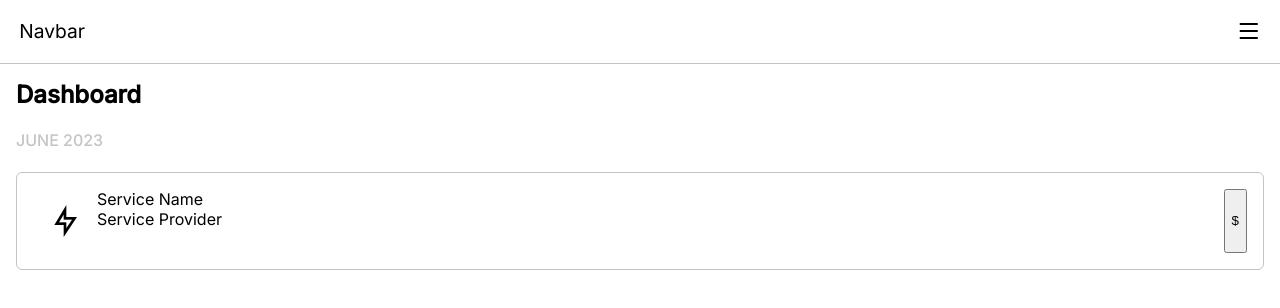
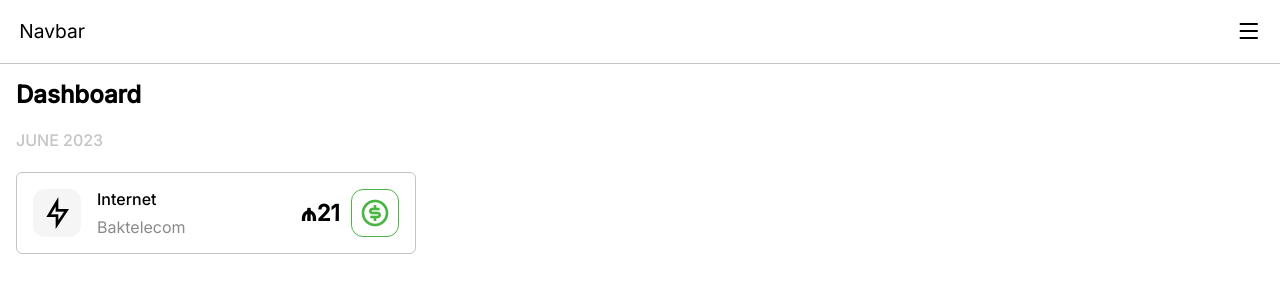
Before and after one commit to Lexeor/pay-vault, a React (Create React App) app: page /dashboard in a window 1280 px wide. Shown: the top 308 px of the page. Built offline with nearby package versions, Linux system fonts and the light colour scheme.

Commit message:
card design implementation

```diff
--- a/src/components/Card.tsx
+++ b/src/components/Card.tsx
@@ -1,13 +1,27 @@
 import { useState } from "react";
 
-type CardProps = {};
+type CardProps = {
+  type: string;
+  provider: string;
+  cost: number;
+  currency: string;
+  isPayed: boolean;
+  payFunc?: () => void;
+};
 
-const Card = (props: CardProps) => {
+const Card = ({ type, provider, cost, currency, isPayed }: CardProps) => {
   const [isOpened, setIsOpened] = useState(false);
 
   const handleOpen = () => {
     setIsOpened((prev) => !prev);
   };
+
+  const btnClass = !isPayed ? "card-btn-pay" : "card-btn-pay payed";
+  const btnIcon = !isPayed ? (
+    <i className="ri-check-line"></i>
+  ) : (
+    <i className="ri-money-dollar-circle-line"></i>
+  );
 
   return (
     <div className="card" onClick={handleOpen}>
@@ -16,10 +30,14 @@ const Card = (props: CardProps) => {
           <i className="ri-flashlight-line icon"></i>
         </div>
         <div className="card-header">
-          <p>Service Name</p>
-          <p>Service Provider</p>
+          <span className="card-service-text">{type}</span>
+          <span className="card-provider-text">{provider}</span>
         </div>
-        <button>$</button>
+        <div className="card-cost">
+          {currency}
+          {cost}
+        </div>
+        <button className={btnClass}>{btnIcon}</button>
       </div>
       {isOpened && <div className="card-details">Details</div>}
     </div>
--- a/src/components/Dashboard.tsx
+++ b/src/components/Dashboard.tsx
@@ -8,7 +8,13 @@ function Dashboard({}: Props) {
     <div className="content">
       <h1>Dashboard</h1>
       <h4>June 2023</h4>
-      <Card />
+      <Card
+        type={"Internet"}
+        provider={"Baktelecom"}
+        cost={21}
+        isPayed={true}
+        currency={"₼"}
+      />
     </div>
   );
 }
--- a/src/styles/_cards.scss
+++ b/src/styles/_cards.scss
@@ -9,6 +9,10 @@
 }
 
 .card-header {
+  display: flex;
+  flex-direction: column;
+  justify-content: space-between;
+  margin: 0 1em;
   flex-grow: 1;
 
   p {
@@ -21,14 +25,59 @@
   flex-direction: row;
 
   .card-icon {
-    width: 64px;
-    height: 64px;
+    width: 48px;
+    height: 48px;
     display: flex;
     justify-content: center;
     align-items: center;
+    background-color: $color-light-gray;
+    border: 0;
+    border-radius: 12px;
   }
 
   .icon {
     font-size: 2em;
   }
 }
+
+.card-service-text {
+  font-weight: 500;
+}
+
+.card-provider-text {
+  color: $color-text-secondary;
+}
+
+.card-btn-pay {
+  display: flex;
+  justify-content: center;
+  align-items: center;
+  border: 0;
+  background-color: $color-primary;
+  border-radius: 12px;
+  width: 48px;
+  height: 48px;
+  color: white;
+  font-size: 2em;
+
+  &.payed {
+    background-color: white;
+    border: 1px solid $color-success;
+    color: $color-success;
+  }
+}
+
+.card-cost {
+  display: flex;
+  justify-content: center;
+  align-items: center;
+  margin: 0 0.5em;
+  font-weight: bold;
+  font-size: 1.4em;
+}
+
+@media screen and (min-width: 600px) {
+  .card {
+    max-width: 400px;
+  }
+}
--- a/src/styles/_variables.scss
+++ b/src/styles/_variables.scss
@@ -6,3 +6,7 @@ $color-separator: #c4c4c4;
 $color-action: #2f69fe;
 $color-action-light: #4479ff;
 $color-action-dark: #285ad8;
+
+$color-text-secondary: #8a8a8a;
+$color-light-gray: #f5f5f5;
+$color-success: #4bb543;
--- a/src/styles/main.css
+++ b/src/styles/main.css
@@ -140,6 +140,10 @@ form {
 }
 
 .card-header {
+  display: flex;
+  flex-direction: column;
+  justify-content: space-between;
+  margin: 0 1em;
   flex-grow: 1;
 }
 .card-header p {
@@ -151,16 +155,59 @@ form {
   flex-direction: row;
 }
 .card-body .card-icon {
-  width: 64px;
-  height: 64px;
+  width: 48px;
+  height: 48px;
   display: flex;
   justify-content: center;
   align-items: center;
+  background-color: #f5f5f5;
+  border: 0;
+  border-radius: 12px;
 }
 .card-body .icon {
   font-size: 2em;
 }
 
+.card-service-text {
+  font-weight: 500;
+}
+
+.card-provider-text {
+  color: #8a8a8a;
+}
+
+.card-btn-pay {
+  display: flex;
+  justify-content: center;
+  align-items: center;
+  border: 0;
+  background-color: #a5ce8a;
+  border-radius: 12px;
+  width: 48px;
+  height: 48px;
+  color: white;
+  font-size: 2em;
+}
+.card-btn-pay.payed {
+  background-color: white;
+  border: 1px solid #4bb543;
+  color: #4bb543;
+}
+
+.card-cost {
+  display: flex;
+  justify-content: center;
+  align-items: center;
+  margin: 0 0.5em;
+  font-weight: bold;
+  font-size: 1.4em;
+}
+
+@media screen and (min-width: 600px) {
+  .card {
+    max-width: 400px;
+  }
+}
 .btn-primary,
 .btn-secondary {
   border-radius: 20px;
```
Also changed, not shown: 1 other file (tests, documents, lock files or other folders).
